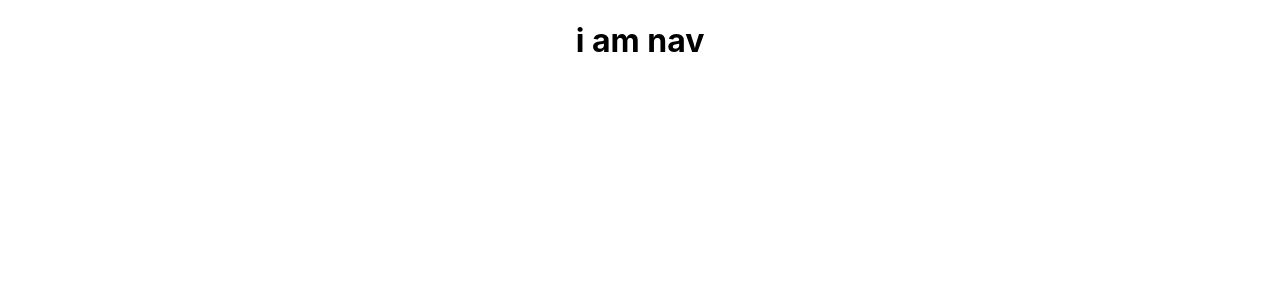
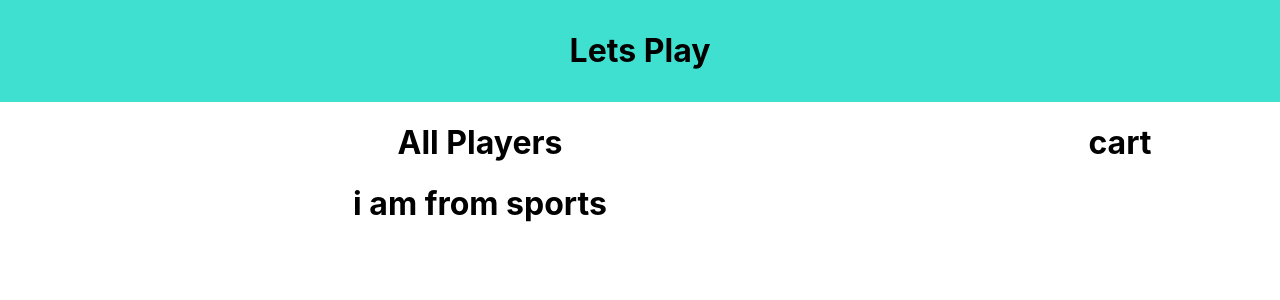
Before and after one commit to emonahamed/assignment-eight-home, a React (Create React App) app: page / in a window 1280 px wide. Shown: the top 300 px of the page. Built offline with nearby package versions, Linux system fonts and the light colour scheme.

Commit message:
data fetched

```diff
--- a/public/index.html
+++ b/public/index.html
@@ -1,14 +1,12 @@
 <!DOCTYPE html>
 <html lang="en">
+
 <head>
   <meta charset="utf-8" />
   <link rel="icon" href="%PUBLIC_URL%/favicon.ico" />
   <meta name="viewport" content="width=device-width, initial-scale=1" />
   <meta name="theme-color" content="#000000" />
-    <meta
-      name="description"
-      content="Web site created using create-react-app"
-    />
+  <meta name="description" content="Web site created using create-react-app" />
   <link rel="apple-touch-icon" href="%PUBLIC_URL%/logo192.png" />
   <!--
       manifest.json provides metadata used when your web app is installed on a
@@ -24,8 +22,9 @@
       work correctly both with client-side routing and a non-root public URL.
       Learn how to configure a non-root public URL by running `npm run build`.
     -->
-    <title>React App</title>
+  <title>Lets play</title>
 </head>
+
 <body>
   <noscript>You need to enable JavaScript to run this app.</noscript>
   <div id="root"></div>
@@ -40,4 +39,5 @@
       To create a production bundle, use `npm run build` or `yarn build`.
     -->
 </body>
+
 </html>
--- a/src/App.css
+++ b/src/App.css
@@ -1,3 +1,10 @@
+body {
+  margin: 0;
+  padding: 0;
+}
+
+
+
 .App {
   text-align: center;
 }
@@ -32,6 +39,7 @@
   from {
     transform: rotate(0deg);
   }
+
   to {
     transform: rotate(360deg);
   }
--- a/src/App.js
+++ b/src/App.js
@@ -1,11 +1,13 @@
 import logo from './logo.svg';
 import './App.css';
 import Nav from './components/Nav/Nav';
+import Home from './components/Home/Home';
 
 function App() {
   return (
     <div className="App">
       <Nav></Nav>
+      <Home></Home>
 
     </div>
   );
--- a/src/components/Home/Home.css
+++ b/src/components/Home/Home.css
@@ -0,0 +1,5 @@
+.home-container {
+    display: grid;
+    grid-template-columns: 3fr 1fr;
+
+}
--- a/src/components/Home/Home.js
+++ b/src/components/Home/Home.js
@@ -1,9 +1,51 @@
-import React from 'react';
+import React, { useEffect, useState } from 'react';
+import Sports from '../Sports/Sports';
+import './Home.css'
 
 const Home = () => {
+
+    const [sports, setsports] = useState([]);
+
+
+    useEffect(() => {
+        fetch('sports.json')
+            .then(res => res.json())
+            .then(data => setsports(data))
+
+    }, [])
+
+
+
+
+
+
+
+
+
+
+
+
+
+
+
+
+
     return (
         <div>
-            <h1>i am from home</h1>
+            <div className="home-container">
+                <div className="left-side">
+                    <h1>All Players</h1>
+                    <div className="sports-container">
+                        <Sports></Sports>
+                    </div>
+
+
+                </div>
+                <div className="right-side">
+                    <h1>cart</h1>
+                </div>
+
+            </div>
         </div>
     );
 };
--- a/src/components/Nav/Nav.css
+++ b/src/components/Nav/Nav.css
@@ -0,0 +1,4 @@
+.nav-container {
+    background-color: turquoise;
+    padding: 10px;
+}
--- a/src/components/Nav/Nav.js
+++ b/src/components/Nav/Nav.js
@@ -3,8 +3,8 @@ import './Nav.css'
 
 const Nav = () => {
     return (
-        <div>
-            <h1>i am nav</h1>
+        <div className='nav-container'>
+            <h1>Lets Play</h1>
         </div>
     );
 };
--- /dev/null
+++ b/src/components/Sports/Sports.js
@@ -0,0 +1,13 @@
+import React from 'react';
+import './Sports.css'
+
+const Sports = () => {
+    return (
+        <div>
+            <h1>i am from sports</h1>
+
+        </div>
+    );
+};
+
+export default Sports;
```
Also changed, not shown: src/components/Singlesport/Singlesport.js (added, +12 -0 lines), src/components/Singlesport/Singlesport.css (added), src/components/Sports/Sports.css (added). Lines whose indentation alone changed are shown as unchanged.
